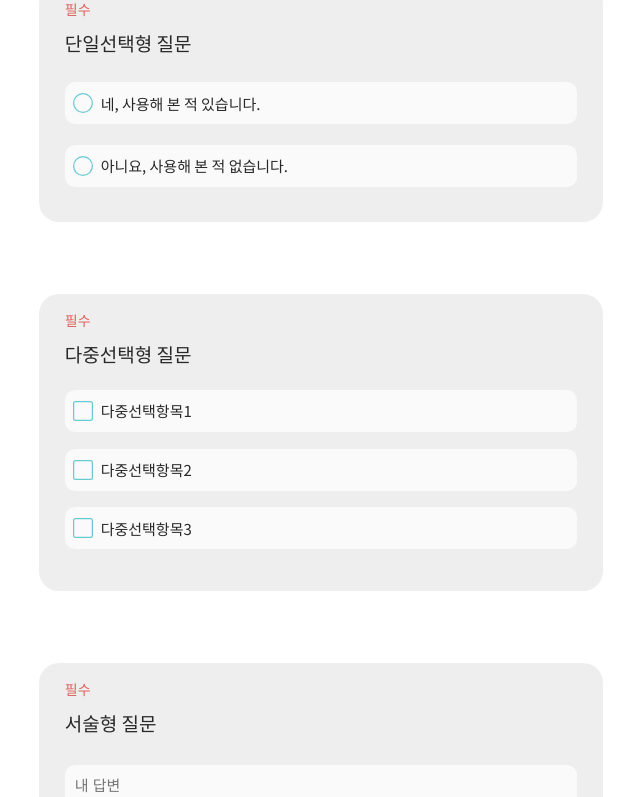
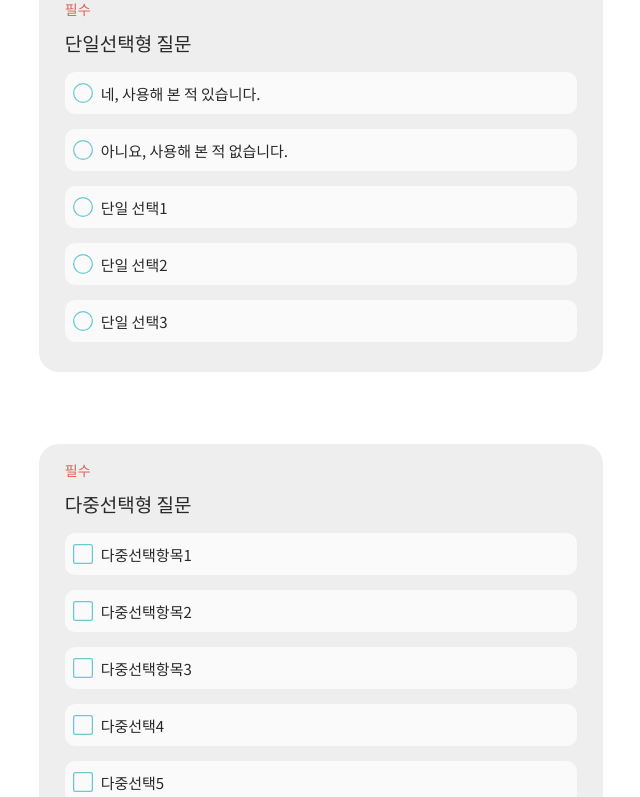
Before and after one commit to UMC-MMM/Client, a React (Create React App) app in the folder mmm_client/: page /surveyJoin in a window 1280 px wide. Shown: the part 743-1540 px from the top of the page, without its empty margins (319-959 px from the left). Built offline with nearby package versions, Linux system fonts and the light colour scheme.

Commit message:
설문조사 작성 페이지 CSS 수정

```diff
--- a/mmm_client/src/app.css
+++ b/mmm_client/src/app.css
@@ -847,7 +847,7 @@
 }
 
 .joinBox2Shape {
-  height: 239px;
+  /* height: 239px; */
   border-radius: 20px;
   background-color: #eeeeee;
   display: flex;
@@ -882,6 +882,7 @@
   font-size: 19px;
   line-height: 28px;
   color: #282828;
+  margin-bottom: 10px;
   /* background-color: #f3be00; */
 }
 
@@ -908,6 +909,7 @@
   border-radius: 10px;
   height: 42px;
   align-items: center;
+  margin-bottom: 15px;
 }
 
 .joinBox2A1Btn,
@@ -935,7 +937,7 @@
 }
 
 .joinBox3Shape {
-  height: 297px;
+  /* height: 297px; */
   border-radius: 20px;
   background-color: #eeeeee;
   display: flex;
--- a/mmm_client/src/components/surveyJoinKindContents/join-multiSelection.jsx
+++ b/mmm_client/src/components/surveyJoinKindContents/join-multiSelection.jsx
@@ -12,7 +12,13 @@ const JoinMultiSelection = () => {
   const multiSelection = {
     essential: true,
     title: "다중선택형 질문",
-    selections: ["다중선택항목1", "다중선택항목2", "다중선택항목3"],
+    selections: [
+      "다중선택항목1",
+      "다중선택항목2",
+      "다중선택항목3",
+      "다중선택4",
+      "다중선택5",
+    ],
   };
 
   return (
--- a/mmm_client/src/components/surveyJoinKindContents/join-singleSelection.jsx
+++ b/mmm_client/src/components/surveyJoinKindContents/join-singleSelection.jsx
@@ -15,6 +15,9 @@ const JoinSingleSelection = () => {
     selections: [
       "네, 사용해 본 적 있습니다.",
       "아니요, 사용해 본 적 없습니다.",
+      "단일 선택1",
+      "단일 선택2",
+      "단일 선택3",
     ],
   };
 
```
